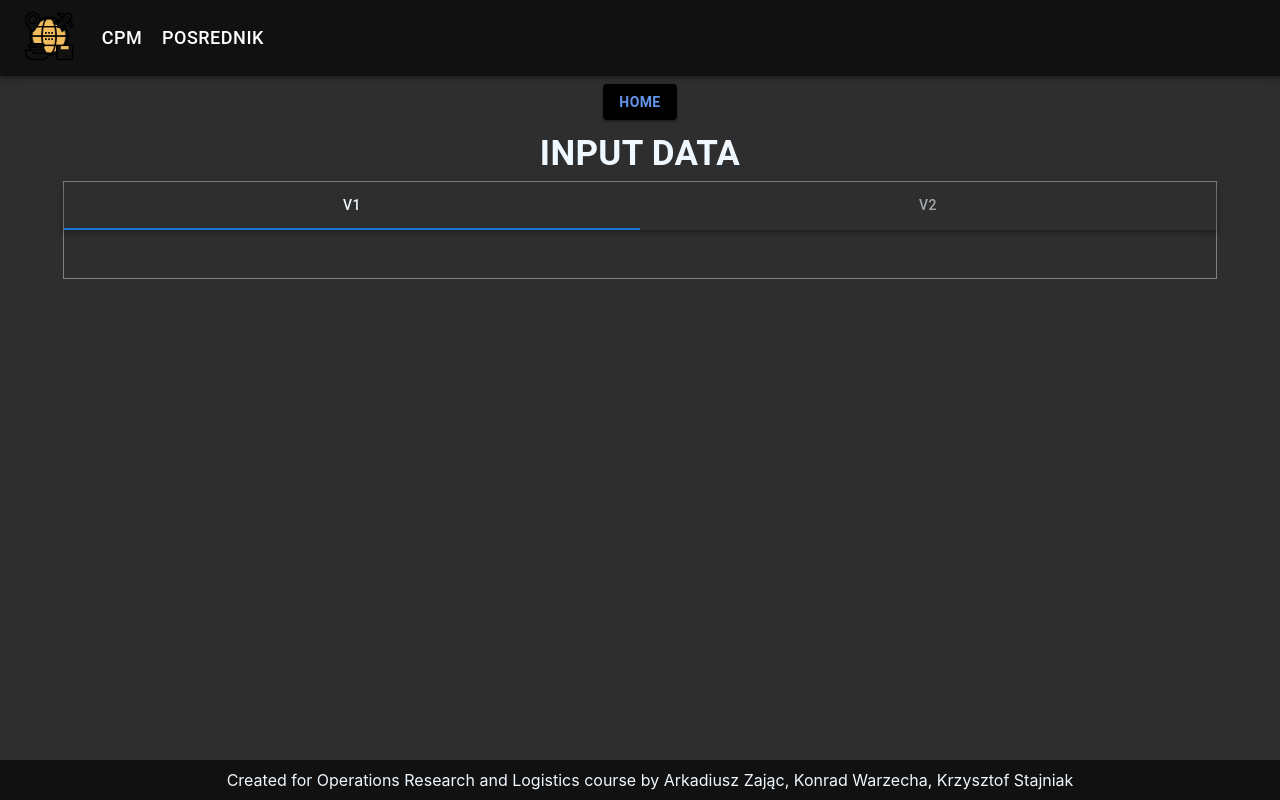
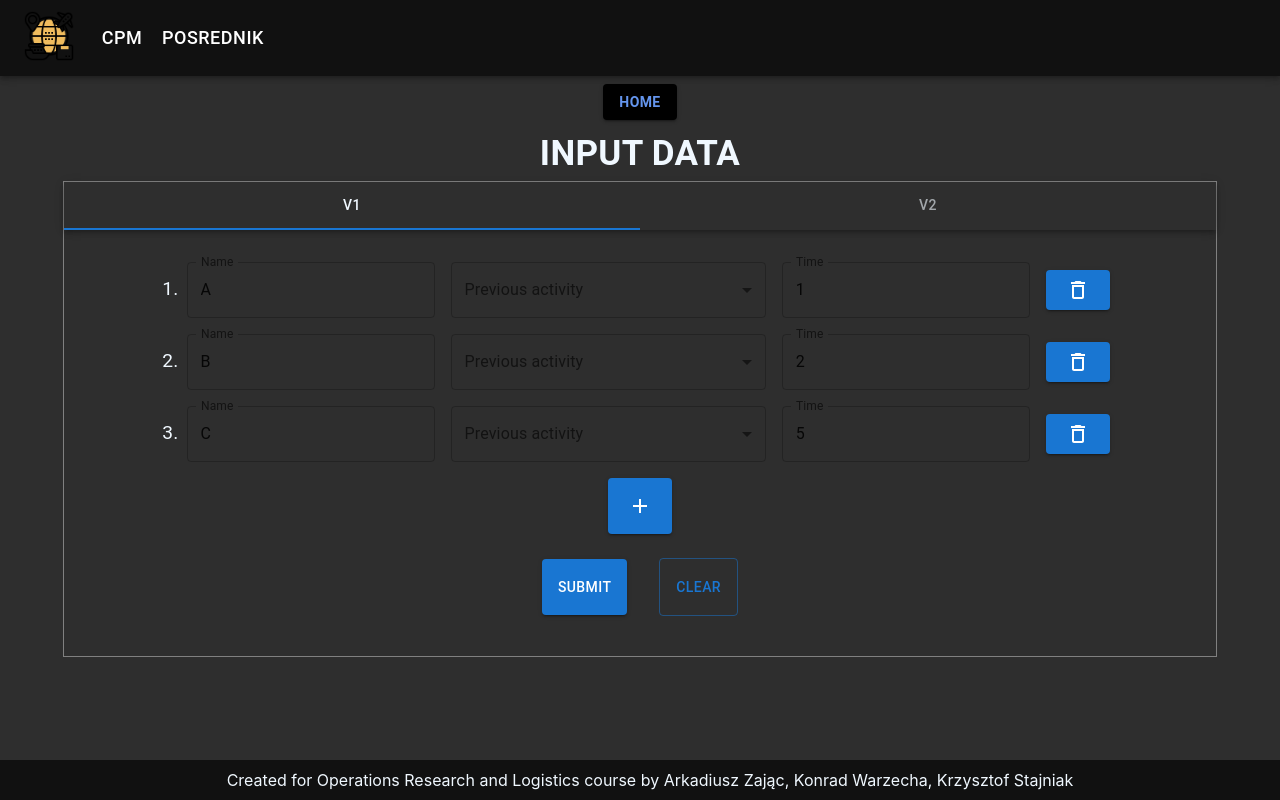
Before and after one commit to aizzy1337/operations_research_and_logistics_web_application, a React (Create React App) app in the folder app/: page /cpm in a window 1280 px wide. Built offline with nearby package versions, Linux system fonts and the light colour scheme.

Commit message:
form v1 finished

```diff
--- a/app/src/components/cpm/V1Form.tsx
+++ b/app/src/components/cpm/V1Form.tsx
@@ -1,9 +1,175 @@
+import { useState } from "react";
+import Activity from "../../interfaces/Activity";
+import {
+  Box,
+  InputLabel,
+  Select,
+  TextField,
+  FormControl,
+  Button,
+  Typography,
+  MenuItem,
+} from "@mui/material";
+import AddIcon from "@mui/icons-material/Add";
+import DeleteOutlineIcon from "@mui/icons-material/DeleteOutline";
+
 const V1Form = () => {
-    return (
-        <>
+  const [activities, setActivities] = useState<Activity[]>([
+    { name: "A", previousActivities: [], time: 1 },
+    { name: "B", previousActivities: [], time: 2 },
+    { name: "C", previousActivities: [], time: 5 },
+  ]);
 
-        </>
-    )
-}
+  const handleNameInputChange = (index: number, e: any) => {
+    let data = [...activities];
+    data[index].name = e.target.value;
+    setActivities(data);
+  };
+
+  const handlePrevActivityChange = (index: number, e: any) => {
+    let data = [...activities];
+    data[index].previousActivities = e.target.value;
+
+    setActivities(data);
+
+    console.log(data);
+  };
+
+  const handleTimeInputChange = (index: number, e: any) => {
+    let data = [...activities];
+    data[index].time = e.target.value;
+    setActivities(data);
+  };
+
+  const handleAddActivity = (e: any) => {
+    e.preventDefault();
+
+    let newActivity: Activity = {
+      name: "",
+      previousActivities: [],
+      time: 0,
+    };
+
+    setActivities([...activities, newActivity]);
+  };
+
+  const handleDeleteActivity = (index: number, e: any) => {
+    e.preventDefault();
+
+    let data = [...activities];
+    data.splice(index, 1);
+    setActivities(data);
+  };
+
+  const handleClearForm = () => {
+    setActivities([
+      {
+        name: "",
+        previousActivities: [],
+        time: 0,
+      },
+    ]);
+  };
+
+  return (
+    <>
+      {activities.map((input, index) => {
+        return (
+          <Box
+            display={"flex"}
+            flexDirection={"row"}
+            justifyContent={"center"}
+            alignItems={"center"}
+            key={index}
+          >
+            <Typography fontSize={"larger"}>{index + 1}.</Typography>
+
+            <TextField
+              variant="outlined"
+              label="Name"
+              value={input.name}
+              autoComplete="off"
+              onChange={(e) => handleNameInputChange(index, e)}
+              type="text"
+              sx={{ m: 1, color: "white" }}
+            />
+
+            <FormControl sx={{ width: "30%" }}>
+              <InputLabel id="select-label" sx={{ m: 1 }}>
+                Previous activity
+              </InputLabel>
+              <Select
+                labelId="select-label"
+                label="Previous activity"
+                multiple
+                value={activities[index].previousActivities}
+                sx={{ m: 1 }}
+                onChange={(e) => handlePrevActivityChange(index, e)}
+              >
+                {activities
+                  .filter((i) => {
+                    return i.name !== input.name;
+                  })
+                  .map((input, index) => {
+                    return (
+                      <MenuItem value={index} key={index}>
+                        {input.name}
+                      </MenuItem>
+                    );
+                  })}
+              </Select>
+            </FormControl>
+
+            <TextField
+              variant="outlined"
+              label="Time"
+              value={input.time}
+              autoComplete="off"
+              onChange={(e) => handleTimeInputChange(index, e)}
+              type="number"
+              sx={{ m: 1 }}
+            />
+
+            <Button
+              sx={{ m: 1, p: 1 }}
+              variant="contained"
+              onClick={(e) => handleDeleteActivity(index, e)}
+            >
+              <DeleteOutlineIcon />
+            </Button>
+          </Box>
+        );
+      })}
+
+      <Box display={"flex"} justifyContent={"center"} alignItems={"center"}>
+        <Button
+          sx={{ m: 1, p: 2 }}
+          variant="contained"
+          onClick={(e) => handleAddActivity(e)}
+        >
+          <AddIcon />
+        </Button>
+      </Box>
+
+      <Box
+        display={"flex"}
+        justifyContent={"center"}
+        alignItems={"center"}
+        sx={{ width: "100%" }}
+      >
+        <Button variant="contained" sx={{ m: 2, p: 2 }}>
+          Submit
+        </Button>
+        <Button
+          variant="outlined"
+          sx={{ m: 2, p: 2 }}
+          onClick={handleClearForm}
+        >
+          Clear
+        </Button>
+      </Box>
+    </>
+  );
+};
 
 export default V1Form;
--- /dev/null
+++ b/app/src/interfaces/Activity.ts
@@ -0,0 +1,7 @@
+interface Activity {
+    name: string,
+    previousActivities: number[], //indeksy innych aktywności
+    time: number
+}
+
+export default Activity;
```
